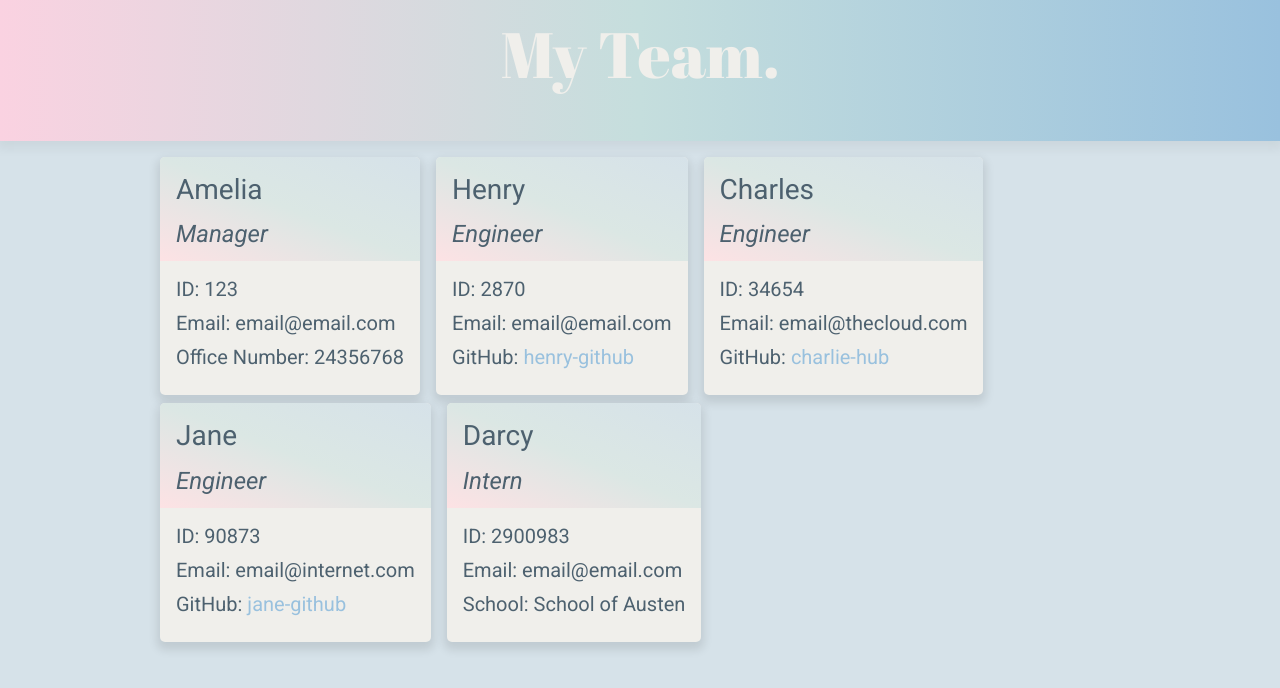
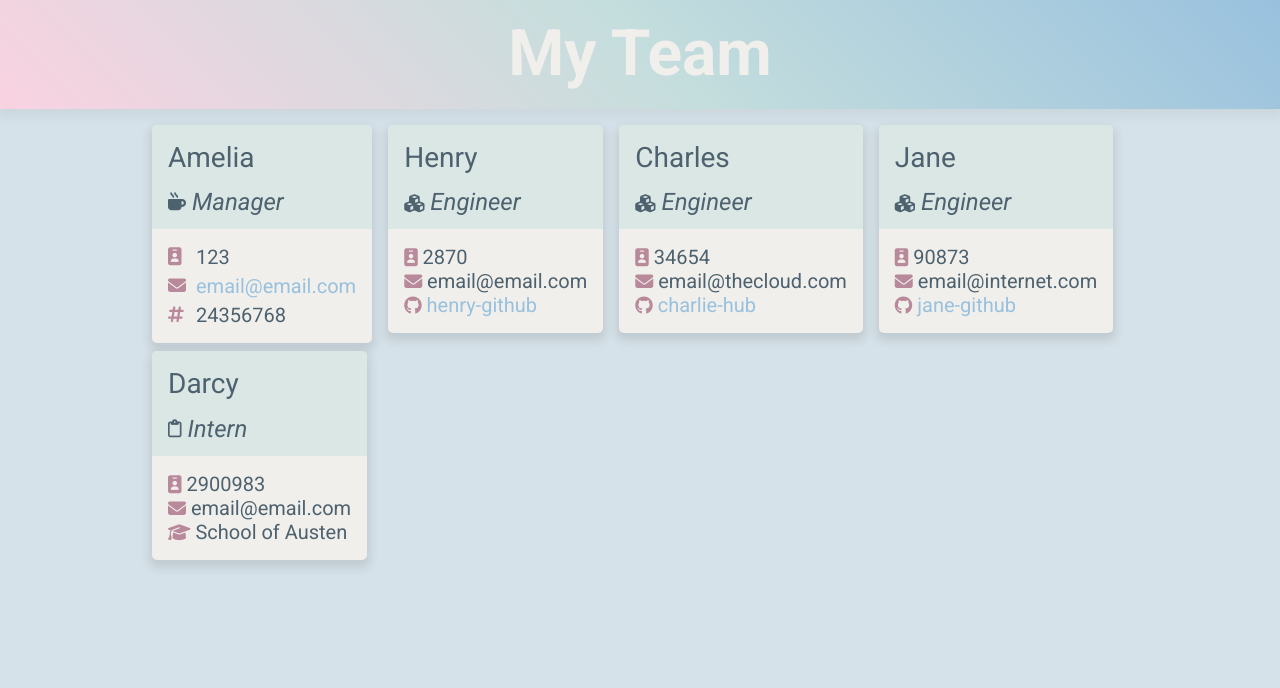
Before and after one commit to Amelia-was/team-profile-generator, a website: page my-team.html in a window 1280 px wide. Drawn offline with nearby package versions, Linux system fonts and the light colour scheme.

Commit message:
style cards and links

```diff
--- a/my-team.html
+++ b/my-team.html
@@ -4,9 +4,9 @@
 <head>
   <meta charset="UTF-8">
   <meta name="viewport" content="width=device-width, initial-scale=1.0">
+  <script src="https://kit.fontawesome.com/715d22d8c7.js" crossorigin="anonymous"></script>
   <link rel="preconnect" href="https://fonts.gstatic.com">
-  <link href="https://fonts.googleapis.com/css2?family=Abril+Fatface&display=swap" rel="stylesheet">
-  <link href="https://fonts.googleapis.com/css2?family=Roboto:ital,wght@0,300;0,400;1,400&display=swap" rel="stylesheet">
+  <link href="https://fonts.googleapis.com/css2?family=Roboto:ital,wght@0,300;0,400;0,700;1,400&display=swap" rel="stylesheet">
   <link rel="stylesheet" href="https://unpkg.com/spectre.css/dist/spectre.min.css">
   <link rel="stylesheet" href="./style.css">
   <title>Document</title>
@@ -14,34 +14,33 @@
 
 <body>
 
-  <div class="hero p-2">
-    <div class="hero-body p-centered">
-      <h1>My Team.</h1>
+  <div class="hero p-2 mb-2">
+    <div class="hero-body">
+      <h1>My Team</h1>
     </div>
   </div>
 
-  <div class="container grid-lg p-centered pt-2">
+  <div class="container grid-lg center">
 
-    <div class="columns">
+    <div class="columns center">
 
       <div class="column col-auto pt-2">
 
         <div class="card">
           <div class="card-header">
             <h3>Amelia</h3>
-            <h4>Manager</h2>
+            <h4><i class="fas fa-mug-hot"></i> Manager</h4>
           </div>
-          <div class="card-body">
-            <h5>
-              ID: 123
-            </h5>
-            <h5>
-              Email: email@email.com
-            </h5>
-            <h5>
-              Office Number: 24356768
-            </h5>
-          </div>
+          <div class="card-body grid-custom">
+
+            <i class="fas fa-id-badge"></i>
+            <h5>123</h5>
+            <i class="fas fa-envelope"></i>
+            <h5><a href="mailto:email@email.com">email@email.com</a></h5>
+            <i class="fas fa-hashtag"></i>
+            <h5>24356768</h5>
+
+            </div>
         </div>
 
       </div>
@@ -51,17 +50,17 @@
         <div class="card">
           <div class="card-header">
             <h3>Henry</h3>
-            <h4>Engineer</h2>
+            <h4><i class="fas fa-cubes"></i> Engineer</h4>
           </div>
           <div class="card-body">
             <h5>
-              ID: 2870
+              <i class="fas fa-id-badge"></i> 2870
             </h5>
             <h5>
-              Email: email@email.com
+              <i class="fas fa-envelope"></i> email@email.com
             </h5>
             <h5>
-              GitHub: <a href='https://github.com/henry-github'>henry-github</a>
+              <i class="fab fa-github"></i> <a href='https://github.com/henry-github'>henry-github</a>
             </h5>
           </div>
         </div>
@@ -73,17 +72,17 @@
         <div class="card">
           <div class="card-header">
             <h3>Charles</h3>
-            <h4>Engineer</h4>
+            <h4><i class="fas fa-cubes"></i> Engineer</h4>
           </div>
           <div class="card-body">
             <h5>
-              ID: 34654
+              <i class="fas fa-id-badge"></i> 34654
             </h5>
             <h5>
-              Email: email@thecloud.com
+              <i class="fas fa-envelope"></i> email@thecloud.com
             </h5>
             <h5>
-              GitHub: <a href='https://github.com/charlie-hub'>charlie-hub</a>
+              <i class="fab fa-github"></i> <a href='https://github.com/charlie-hub'>charlie-hub</a>
             </h5>
           </div>
         </div>
@@ -95,17 +94,17 @@
         <div class="card">
           <div class="card-header">
             <h3>Jane</h3>
-            <h4>Engineer</h4>
+            <h4><i class="fas fa-cubes"></i> Engineer</h4>
           </div>
           <div class="card-body">
             <h5>
-              ID: 90873
+              <i class="fas fa-id-badge"></i> 90873
             </h5>
             <h5>
-              Email: email@internet.com
+              <i class="fas fa-envelope"></i> email@internet.com
             </h5>
             <h5>
-              GitHub: <a href='https://github.com/jane-github'>jane-github</a>
+              <i class="fab fa-github"></i> <a href='https://github.com/jane-github'>jane-github</a>
             </h5>
           </div>
         </div>
@@ -120,17 +119,17 @@
         <div class="card">
           <div class="card-header">
             <h3>Darcy</h3>
-            <h4>Intern</h4>
+            <h4><i class="far fa-clipboard"></i> Intern</h4>
           </div>
           <div class="card-body">
             <h5>
-              ID: 2900983
+              <i class="fas fa-id-badge"></i> 2900983
             </h5>
             <h5>
-              Email: email@email.com
+              <i class="fas fa-envelope"></i> email@email.com
             </h5>
             <h5>
-              School: School of Austen
+              <i class="fas fa-graduation-cap"></i> School of Austen
             </h5>
           </div>
         </div>
@@ -139,7 +138,6 @@
     </div>
   </div>
 
-
 </body>
 
 </html>
--- a/style.css
+++ b/style.css
@@ -1,8 +1,9 @@
-/* * {
+/* page styles */
+* {
     margin: 0;
     padding: 0;
     box-sizing: border-box;
-} */
+}
 
 body {
     background: #d6e2e9;
@@ -10,17 +11,58 @@ body {
     color: #4d616f;
 }
 
+/* header */
 .hero {
-    background: linear-gradient(to right, #fad2e1, #c5dedd, #99c1de);
+    background: linear-gradient(45deg, #fad2e1, #c5dedd, #99c1de);
     box-shadow: 0 5px 10px 3px rgba(0, 0, 0, 0.05);
 }
 
+.hero-body {
+    display: flex;
+    align-content: center;
+    justify-content: center;
+}
+
+
 h1 {
-    font-family: 'Abril Fatface', cursive;
+    font-family: 'Roboto', sans-serif;
+    font-weight: 700;
     font-size: 64px;
     color: #f0efeb;
+    margin: 0;
 }
 
+
+/* headings */
+h4 {
+    font-style: italic;
+}
+
+h5 {
+    margin: 0;
+}
+
+.fa-mug-hot, .fa-clipboard {
+    vertical-align: 11%;
+}
+
+/* container */
+.grid-lg, .container {
+    padding: 0;
+}
+
+/* icons */
+i {
+    font-size: 18px;
+    color: #b8899a;
+}
+
+h4 i {
+    color: #4d616f;
+}
+
+
+/* card layout */
 .card {
     border: none;
     border-radius: 5px;
@@ -30,21 +72,34 @@ h1 {
 }
 
 .card-header {
-    background: linear-gradient(to top right, #fde2e4, #dbe7e4, #d6e2e9);
+    background: #dbe7e4;
     border-radius: 5px 5px 0 0;
     font-weight: 400;
 }
 
-h4 {
-    font-style: italic;
+.grid-custom {
+    display: grid;
+    grid-template-columns: auto auto;
+    grid-template-rows: auto;
+    grid-gap: 5px 10px;
+    align-items: center;
 }
 
-a {
+/* links */
+a, a:visited {
     color: #99c1de;
 }
 
 a:hover {
-    color: #fad2e1;
+    color: #b8899a;
     text-decoration: none;
     transition: all 1s ease;
 }
+
+/* media queries */
+@media only screen and (max-width: 960px) {
+    .center {
+        display: flex;
+        justify-content: center;
+    }
+}
```
